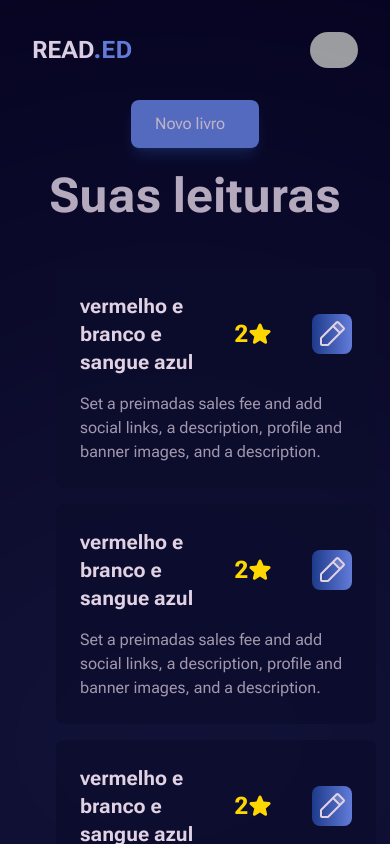
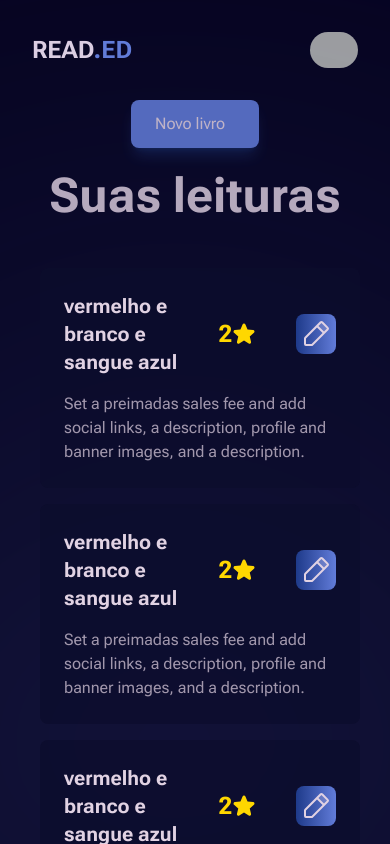
Before and after one commit to nilloferreiira/readed, a Next.js app: page /home in a window 390 px wide. Built offline with nearby package versions, Linux system fonts and the light colour scheme; grey boxes are pictures that could not be loaded.

Commit message:
newBook page AddButton and responsivity update

```diff
--- a/src/app/layout.tsx
+++ b/src/app/layout.tsx
@@ -22,8 +22,10 @@ export default function RootLayout({
           <div
             className={`
           relative h-screen overflow-x-hidden z-50
-          scrollbar scrollbar-thumb-rounded-full scrollbar-h-3 scrollbar-w-2 scrollbar-thumb-blue-950
+          scrollbar-none
         `}
+        // caso eu mude de ideia sobre a scroll bar
+        // scrollbar-thumb-rounded-full scrollbar-h-3 scrollbar-w-2 scrollbar-thumb-blue-950
           >
             <div
               className={`
--- a/src/components/homePage/BooksGrid.tsx
+++ b/src/components/homePage/BooksGrid.tsx
@@ -6,7 +6,7 @@ export function BooksGrid() {
             grid grid-cols-1
             lg:grid-cols-3
             gap-4
-            w-[90vw] p-4
+            w-full py-4
             z-0
         `}>
         <BookCard />
--- a/src/components/homePage/Main.tsx
+++ b/src/components/homePage/Main.tsx
@@ -21,7 +21,7 @@ export function Main() {
       </div>
 
       {/* GridBooks  */}
-      <div className="flex items-center justify-items-center mx-auto lg:ml-16">
+      <div className="flex items-center justify-center w-full mx-auto lg:ml-16">
       <BooksGrid />
       </div>
     </main>
```
